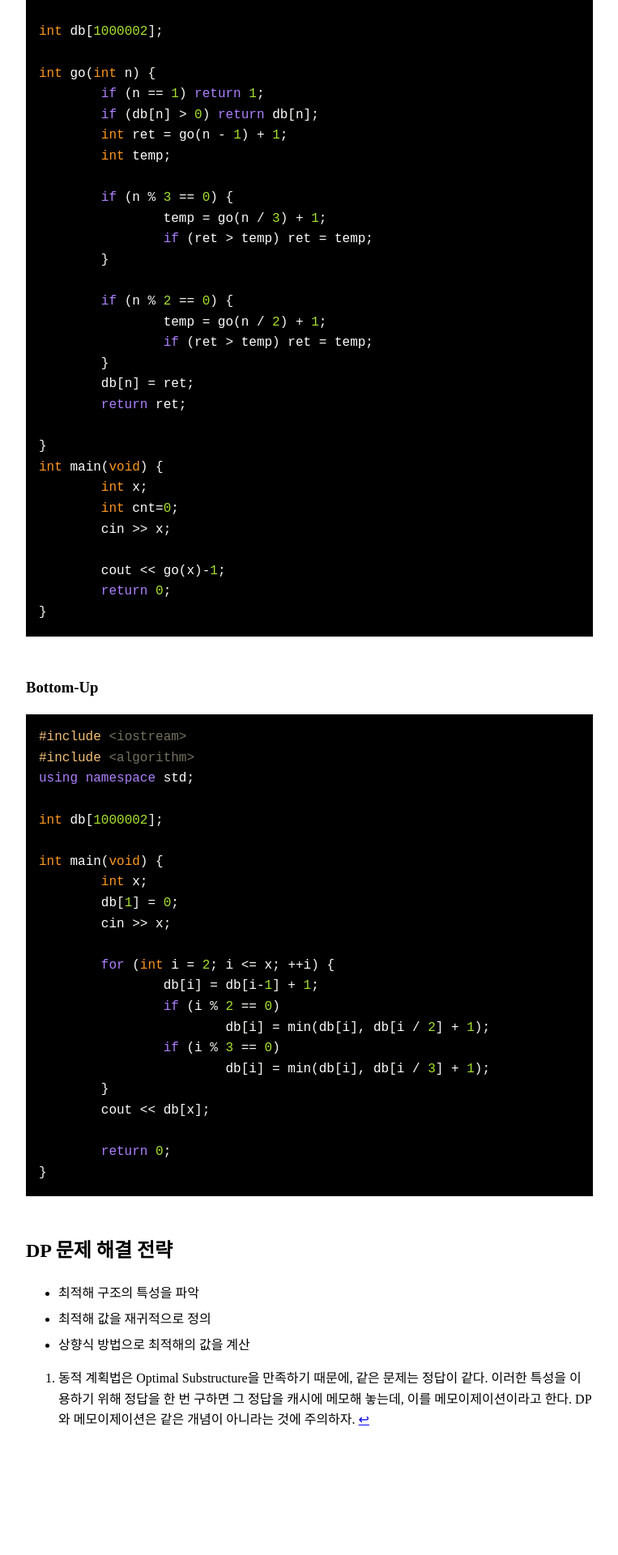
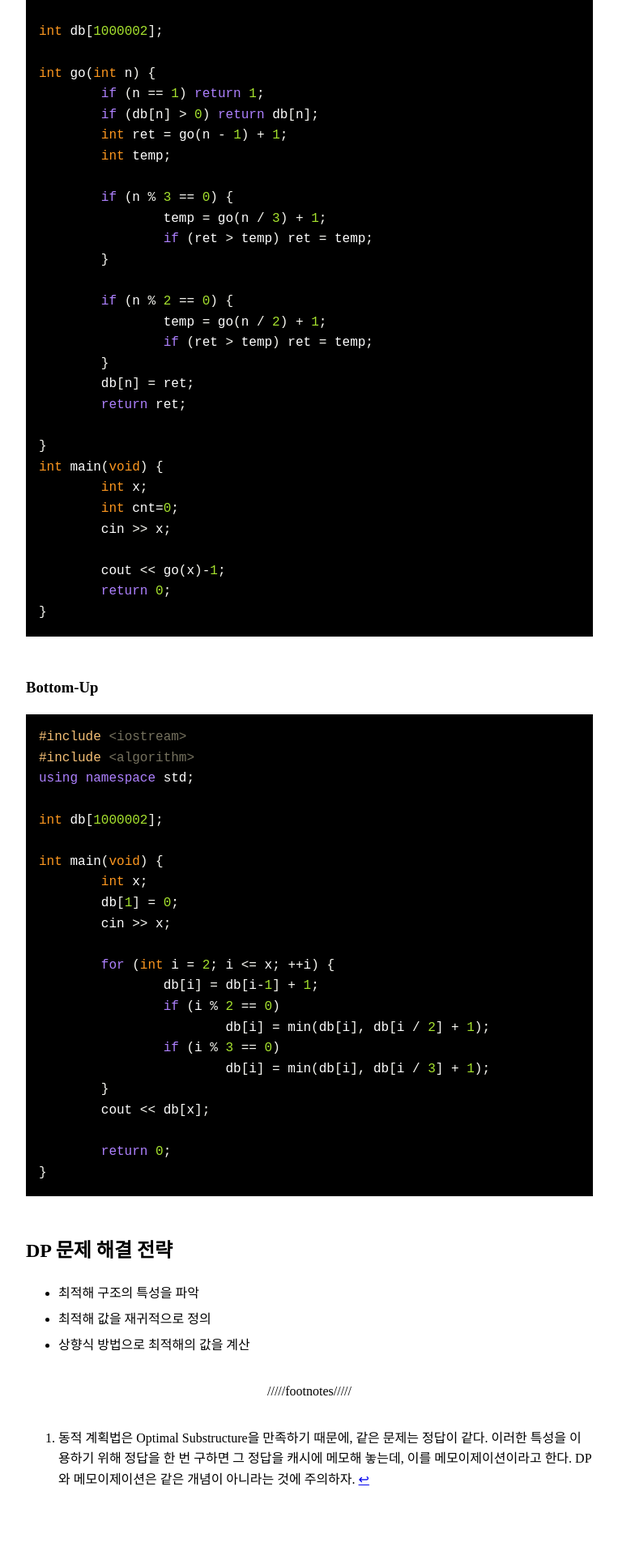
Before and after one commit to domicmeia/domicmeia.github.io, a Jekyll site: the page built from _posts/2022-01-16-[알고리즘]-동적계획법.md, in a window 1280 px wide. Shown: the part 3820-5740 px from the top of the page at 81% size, without its empty margins (258-1021 px from the left). Built offline with Jekyll 4.4.1, drawn with Linux system fonts in a browser that asks for light colours; some web fonts are replaced; before the commit the page ends 5666 px from its top, so only the background shows below that.

Commit message:
동적계획법 추가

```diff
--- a/_posts/2022-01-16-[알고리즘]-동적계획법.md
+++ b/_posts/2022-01-16-[알고리즘]-동적계획법.md
@@ -159,6 +159,9 @@ int main(void) {
 - 최적해 값을 재귀적으로 정의
 - 상향식 방법으로 최적해의 값을 계산
 
+---
+{: data-content="footnotes"}
+
 [^1]: 동적 계획법은 Optimal Substructure을 만족하기 때문에, 같은 문제는 정답이 같다. 이러한 특성을 이용하기 위해 정답을 한 번 구하면 그 정답을 캐시에 메모해 놓는데, 이를 메모이제이션이라고 한다. DP와 메모이제이션은 같은 개념이 아니라는 것에 주의하자.
 
 [문제1]: https://www.acmicpc.net/problem/1463
```
